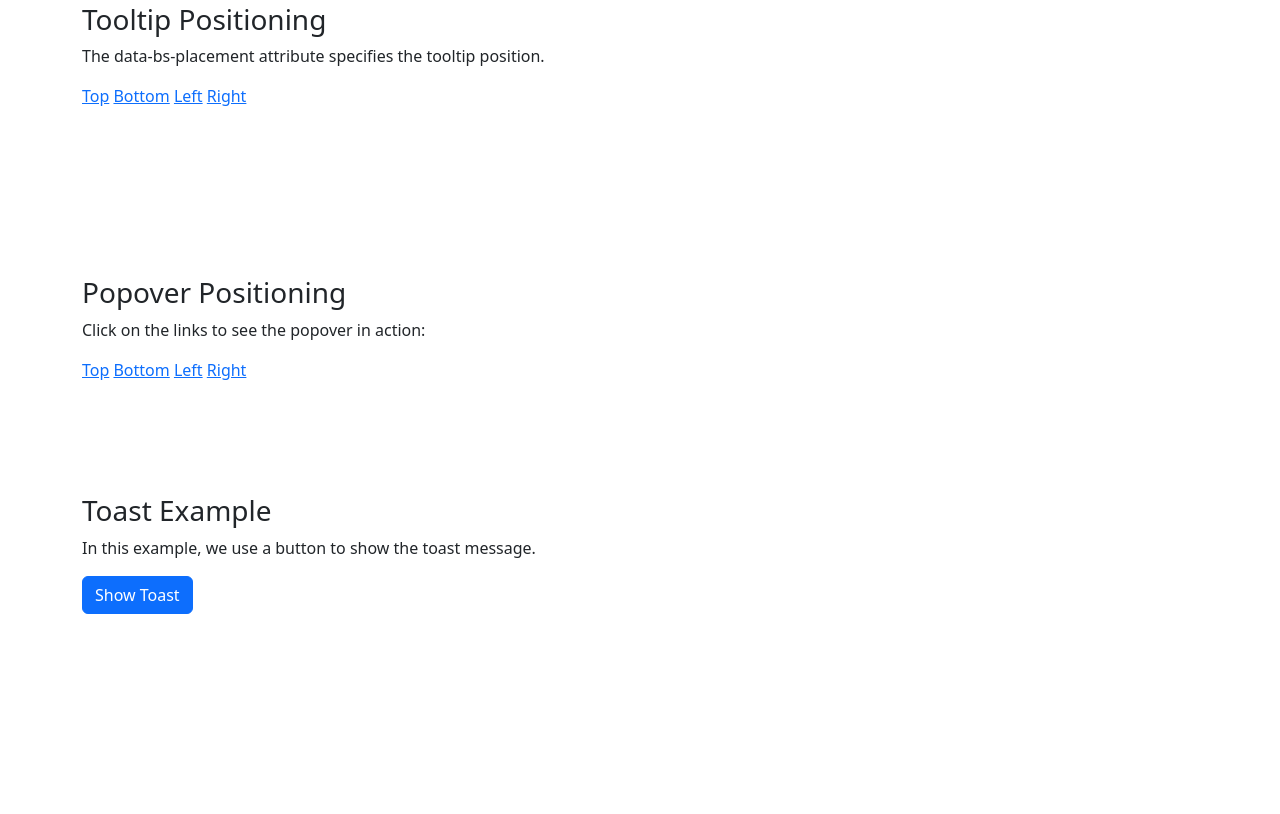
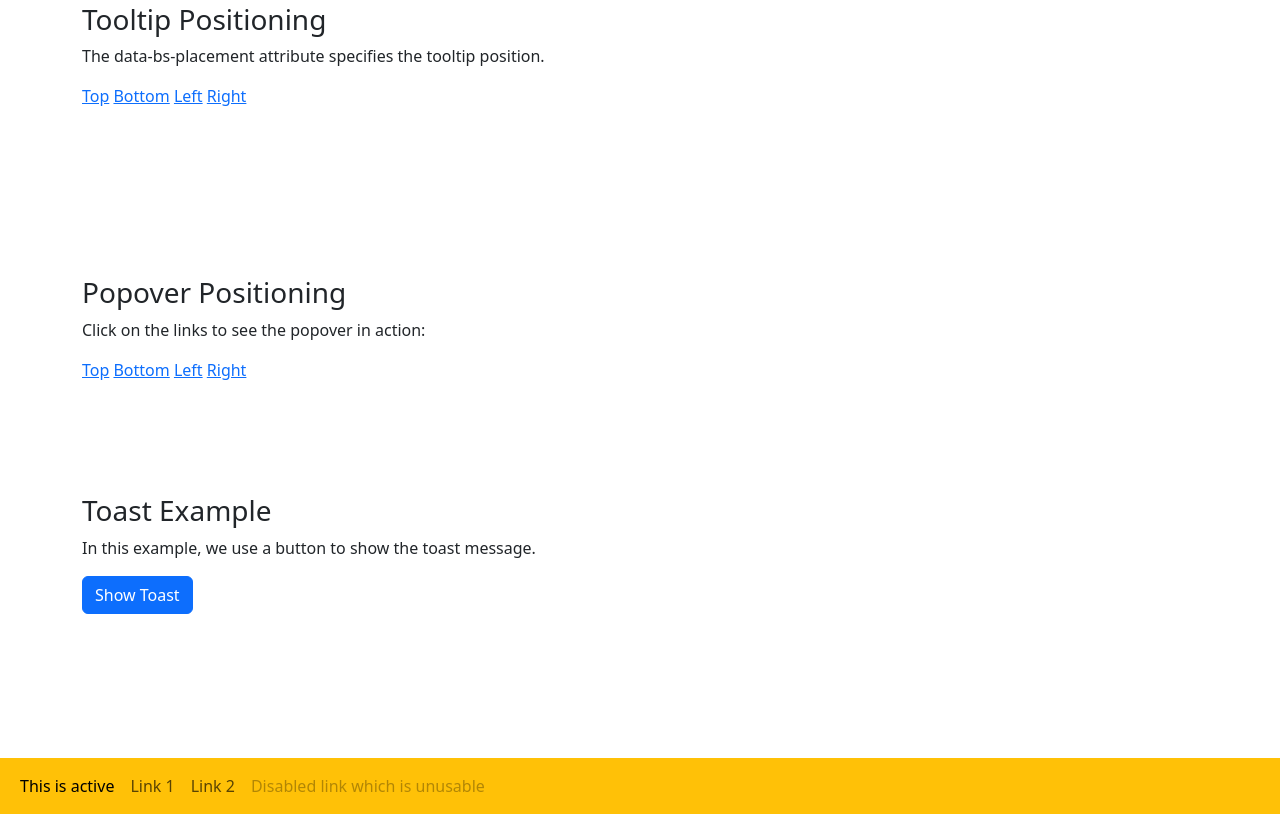
Before and after one commit to Cavidan77/FrontEnd-Codes-69, a plain HTML site: page FrontEnd-69/index2.html in a window 1280 px wide. Shown: the part 1096-1910 px from the top of the page. Before the commit the page ends 1854 px from the top, so only its background shows below. Drawn offline with nearby package versions, Linux system fonts and the light colour scheme.

Commit message:
Updated code #2

```diff
--- a/FrontEnd-69/index2.html
+++ b/FrontEnd-69/index2.html
@@ -133,7 +133,24 @@
 </div>
 <br><br><br><br><br><br>
 
-
+<nav class="navbar navbar-expand-sm bg-warning navbar-light">
+  <div class="container-fluid">
+    <ul class="navbar-nav">
+      <li class="nav-item">
+        <a class="nav-link active" href="#">This is active</a>
+      </li>
+      <li class="nav-item">
+        <a class="nav-link" href="#">Link 1</a>
+      </li>
+      <li class="nav-item">
+        <a class="nav-link" href="#">Link 2</a>
+      </li>
+      <li class="nav-item">
+        <a class="nav-link disabled" href="#">Disabled link which is unusable</a>
+      </li>
+    </ul>
+  </div>
+</nav>
 
 
 
```
